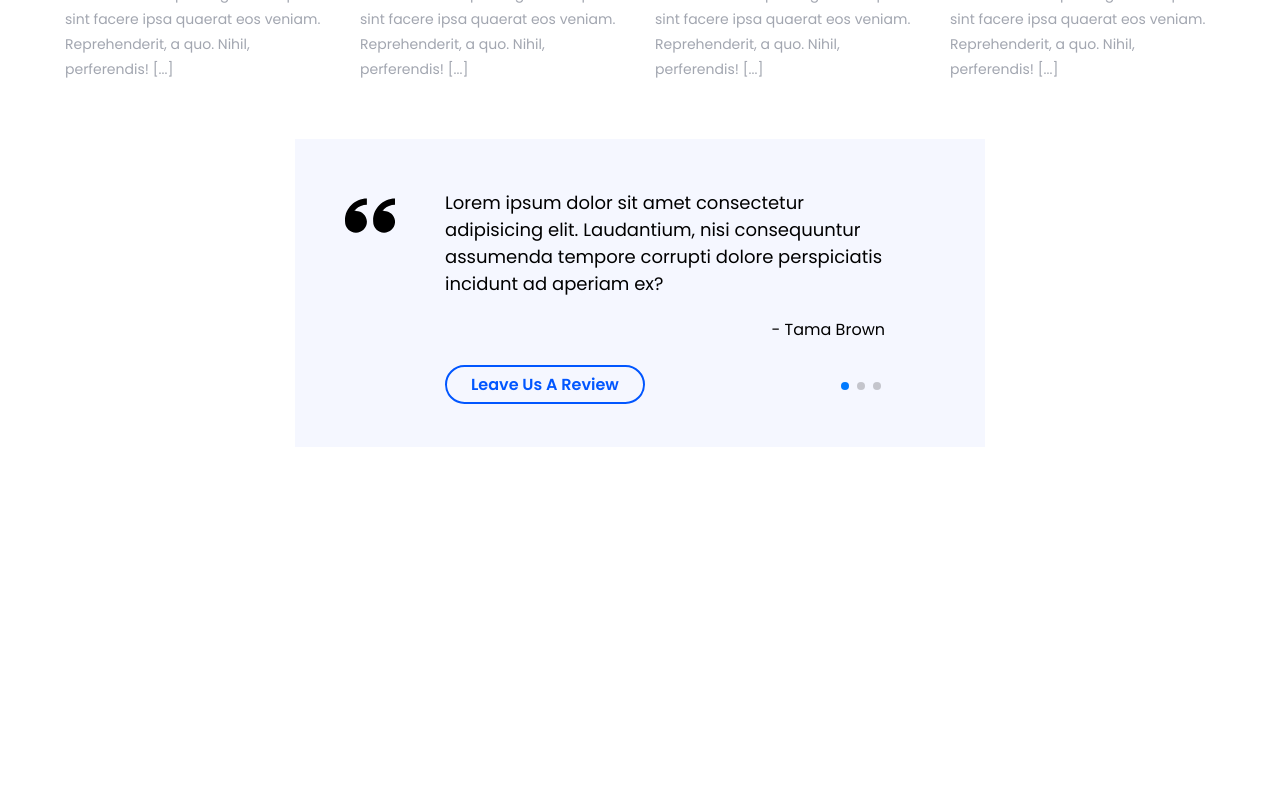
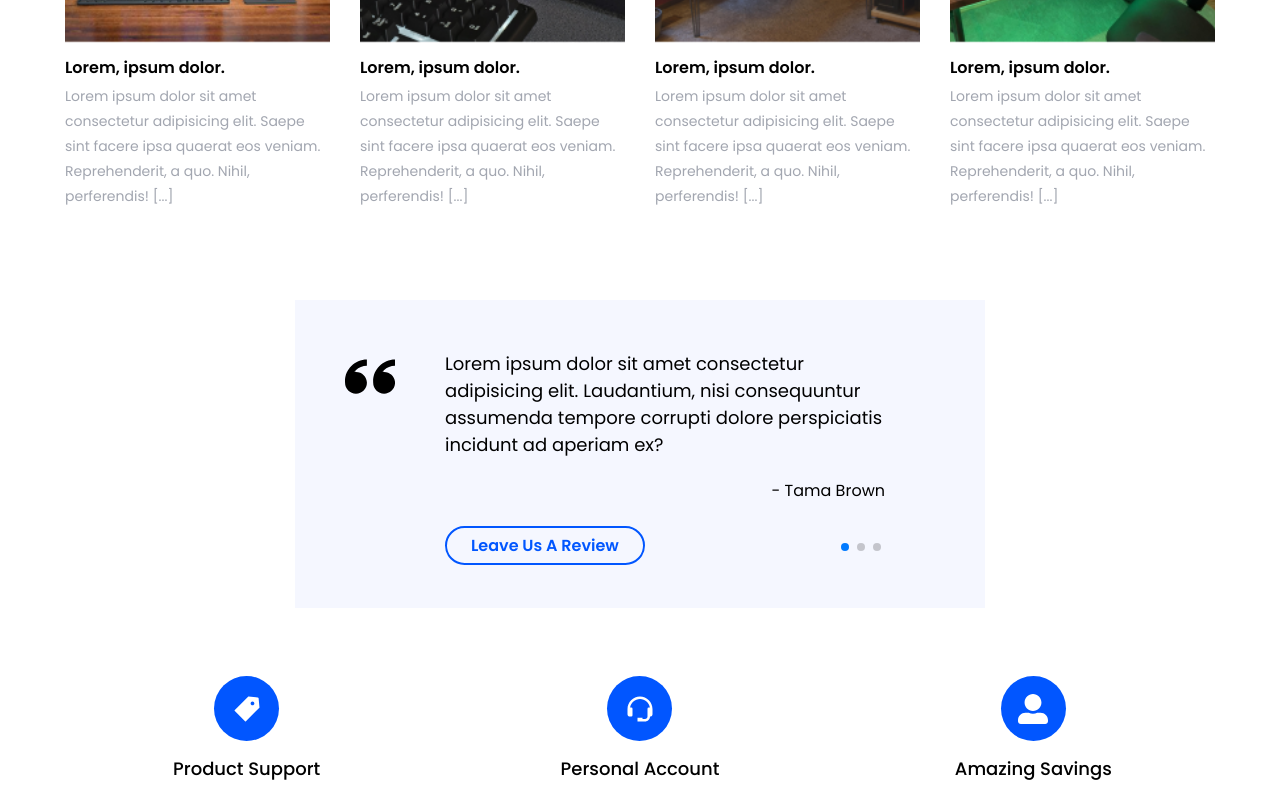
Before and after one commit to andreiwebdev/headless-wp-shop, a React (Vite) app: page / in a window 1280 px wide. Shown: the part 2705-3497 px from the top of the page. Before the commit the page ends 3186 px from the top, so only its background shows below. Built offline with nearby package versions, Linux system fonts and the light colour scheme.

Commit message:
Advantages

```diff
--- /dev/null
+++ b/src/assets/sass/components/_advantages.scss
@@ -0,0 +1,48 @@
+.advantages {
+    text-align: center;
+    margin-bottom: 34px;
+    .icon-box {
+        border-radius: 100%;
+        margin-left: auto;
+        margin-right: auto;
+        background-color: $col-blue;
+        width: 35px;
+        height: 35px;
+        display: flex;
+        flex-direction: column;
+        align-items: center;
+        justify-content: center;
+        margin-bottom: 14px;
+    }
+    svg {
+        color: $col-light;
+        font-size: 20px;
+    }
+    p {
+        color: $col-gray;
+        font-size: 12px;
+        padding: 0px 20px;
+    }
+    h3 {
+        margin-bottom: 8px;
+    }
+}
+
+@media screen and (min-width: $bp-md) {
+    .advantages {
+        margin-bottom: 68px;
+        .icon-box {
+            width: 65px;
+            height: 65px;
+        }
+        svg {
+            font-size: 30px;
+        }
+        h3 {
+            font-size: 18px;
+        }
+        p {
+            font-size: 14px;
+        }
+    }
+}
--- a/src/assets/sass/components/_post-in-col.scss
+++ b/src/assets/sass/components/_post-in-col.scss
@@ -25,3 +25,9 @@
         font-weight: 400;
     }
 }
+
+@media screen and (min-width: $bp-md) {
+    .blog-posts-section {
+        margin-bottom: 68px;
+    }
+}
--- a/src/assets/sass/components/_sliders.scss
+++ b/src/assets/sass/components/_sliders.scss
@@ -73,6 +73,6 @@
         }
     }
     .brands-slider {
-        margin-bottom: 34px;
+        margin-bottom: 68px;
     }
 }
--- a/src/assets/sass/components/_tabs.scss
+++ b/src/assets/sass/components/_tabs.scss
@@ -1,5 +1,5 @@
 .products-tabs-section {
-    margin-bottom: 37px;
+    margin-bottom: 34px;
 }
 
 .tabs {
@@ -33,4 +33,7 @@
             }
         }
     }
+    .products-tabs-section {
+        margin-bottom: 68px;
+    }
 }
--- a/src/assets/sass/components/_testimonials.scss
+++ b/src/assets/sass/components/_testimonials.scss
@@ -36,6 +36,7 @@
 @media screen and (min-width: $bp-lg) {
     .testimonials {
         max-width: 80%;
+        margin-bottom: 68px;
         .swiper-pagination {
             right: 100px;
             bottom: 50px;
--- a/src/assets/sass/index.scss
+++ b/src/assets/sass/index.scss
@@ -18,4 +18,5 @@
 @import "./components/tabs";
 @import "./components/banners";
 @import "./components/post-in-col";
-@import "./components//testimonials";
+@import "./components/testimonials";
+@import "./components/advantages";
--- /dev/null
+++ b/src/components/common/Advantages.tsx
@@ -0,0 +1,44 @@
+import { AiFillTag } from "react-icons/ai";
+import { BiSupport } from "react-icons/bi";
+import { FaUserAlt } from "react-icons/fa";
+
+const Advantages = () => {
+    return (
+        <div className="container">
+            <div className="row advantages">
+                <div className="col-md-6 col-lg-4 mb-3">
+                    <div className="icon-box">
+                        <AiFillTag />
+                    </div>
+                    <h3>Product Support</h3>
+                    <p>
+                        Lorem ipsum dolor, sit amet consectetur adipisicing
+                        elit. Fuga, eum eveniet. Autem a possimus error?
+                    </p>
+                </div>
+                <div className="col-md-6 col-lg-4 mb-3">
+                    <div className="icon-box">
+                        <BiSupport />
+                    </div>
+                    <h3>Personal Account</h3>
+                    <p>
+                        Lorem ipsum dolor, sit amet consectetur adipisicing
+                        elit. Fuga, eum eveniet. Autem a possimus error?
+                    </p>
+                </div>
+                <div className="col-md-6 col-lg-4 mb-3">
+                    <div className="icon-box">
+                        <FaUserAlt />
+                    </div>
+                    <h3>Amazing Savings</h3>
+                    <p>
+                        Lorem ipsum dolor, sit amet consectetur adipisicing
+                        elit. Fuga, eum eveniet. Autem a possimus error?
+                    </p>
+                </div>
+            </div>
+        </div>
+    );
+};
+
+export default Advantages;
--- a/src/components/common/Testimonials.tsx
+++ b/src/components/common/Testimonials.tsx
@@ -30,13 +30,14 @@ const Testimonials = () => {
     ];
 
     return (
+        <div className="container">
             <Swiper
                 modules={[Pagination]}
                 {...sliderOptions}
                 className="testimonials"
             >
                 {testimonials.map((testimonial, key) => (
-                <SwiperSlide className="testimonial">
+                    <SwiperSlide key={key} className="testimonial">
                         <ImQuotesLeft />
                         <p className="text">{testimonial.text}</p>
                         <p className="author">- {testimonial.author}</p>
@@ -46,6 +47,7 @@ const Testimonials = () => {
                     </SwiperSlide>
                 ))}
             </Swiper>
+        </div>
     );
 };
 
--- a/src/components/pages/Homepage.tsx
+++ b/src/components/pages/Homepage.tsx
@@ -1,4 +1,5 @@
 import BlogPostsSection from "../blog/BlogPostsSection";
+import Advantages from "../common/Advantages";
 import BrandsBanner from "../common/BrandsBanner";
 import HeroSlider from "../common/HeroSlider";
 import Testimonials from "../common/Testimonials";
@@ -64,9 +65,8 @@ const Homepage = () => {
             />
             <BrandsBanner />
             <BlogPostsSection />
-            <div className="container">
-                <Testimonials />
-            </div>
+            <Testimonials />
+            <Advantages />
         </>
     );
 };
```
Lines whose indentation alone changed are shown as unchanged.
